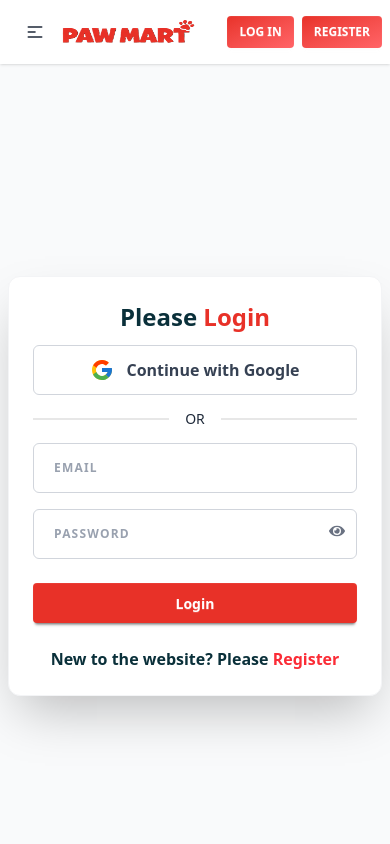
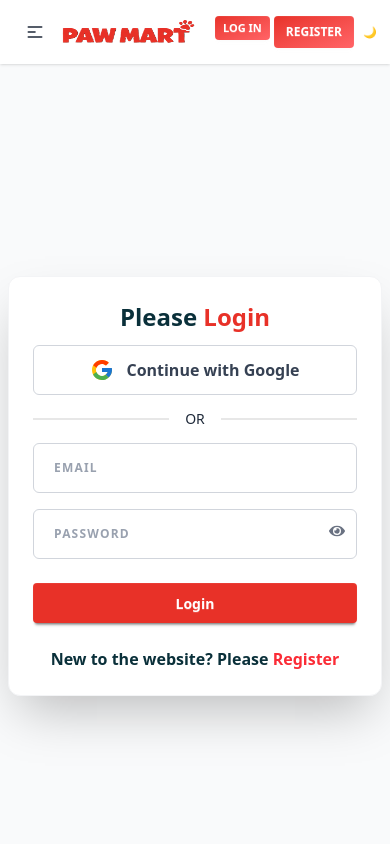
Before and after one commit to Zidanpng/assignment-10-client, a React (Vite) app: page /login in a window 390 px wide. Shown: the top 844 px of the page. Built offline with nearby package versions, Linux system fonts and the light colour scheme; no server answers.

Commit message:
added theme toggle and pdf/print

```diff
--- a/src/components/Navbar.jsx
+++ b/src/components/Navbar.jsx
@@ -1,11 +1,22 @@
-import React, { useContext } from "react";
+import React, { useContext, useEffect, useState } from "react";
 import logo from "../assets/Paw-mart-2.png";
 import { Link, NavLink, useNavigate } from "react-router-dom";
 import { AuthContext } from "../providers/AuthProvider";
 
 const Navbar = () => {
   const { user, logOut } = useContext(AuthContext);
+  const [theme, setTheme] = useState(localStorage.getItem("theme") || "light");
   const navigate = useNavigate();
+
+  useEffect(() => {
+    document.documentElement.setAttribute("data-theme", theme);
+    localStorage.setItem("theme", theme);
+  }, [theme]);
+
+  const toggleTheme = () => {
+    setTheme(theme === "light" ? "dark" : "light");
+  };
+
   return (
     <div>
       <div className="navbar bg-white shadow-sm">
@@ -76,17 +87,17 @@
             </li>
           </ul>
         </div>
-        <div className="navbar-end">
+        <div className="navbar-end gap-1 md:gap-3">
           {user && user?.email ? (
-            <div className="flex items-center gap-3">
+            <div className="flex items-center gap-2 md:gap-3">
               <div
-                className="tooltip tooltip-bottom"
+                className="tooltip tooltip-left md:tooltip-bottom"
                 data-tip={user?.displayName || "User"}
               >
                 <div className="avatar">
                   <Link
                     to="/profile"
-                    className="w-10 rounded-full ring ring-[#e83128] ring-offset-2 block overflow-hidden shadow-md"
+                    className="w-8 h-8 md:w-10 md:h-10 rounded-full ring ring-[#e83128] ring-offset-2 block overflow-hidden shadow-md"
                   >
                     <img
                       src={
@@ -100,16 +111,16 @@
               </div>
               <button
                 onClick={logOut}
-                className="btn btn-sm md:btn-md text-white bg-gradient-to-br from-[#e83128] to-red-400 hover:scale-105 transition-transform border-none"
+                className="btn btn-xs sm:btn-sm md:btn-md text-white bg-gradient-to-br from-[#e83128] to-red-400 hover:scale-105 transition-transform border-none"
               >
                 LOG OUT
               </button>
             </div>
           ) : (
-            <div className="flex gap-2">
+            <div className="flex gap-1 md:gap-2">
               <Link
                 to="/login"
-                className="btn btn-sm md:btn-md text-white bg-gradient-to-br from-[#e83128] to-red-400 hover:scale-105 transition-transform border-none"
+                className="btn btn-xs sm:btn-sm md:btn-md text-white bg-gradient-to-br from-[#e83128] to-red-400 hover:scale-105 transition-transform border-none"
               >
                 LOG IN
               </Link>
@@ -121,7 +132,12 @@
               </Link>
             </div>
           )}
-          <div></div>
+          <button
+            onClick={toggleTheme}
+            className="btn btn-ghost btn-xs sm:btn-sm btn-circle"
+          >
+            {theme === "light" ? "🌙" : "☀️"}
+          </button>
         </div>
       </div>
     </div>
--- a/src/index.css
+++ b/src/index.css
@@ -1,5 +1,7 @@
 @import "tailwindcss";
-@plugin "daisyui";
+@plugin "daisyui" {
+  themes: light, dark;
+}
 
 .dropdown .btn-ghost:focus,
 .dropdown .btn-ghost:active {
@@ -30,3 +32,16 @@
     display: none !important;
   }
 }
+
+@media print {
+  nav,
+  footer,
+  .no-print,
+  .btn {
+    display: none !important;
+  }
+  .print-container {
+    display: block !important;
+    width: 100%;
+  }
+}
--- a/src/pages/MyOrder/MyOrder.jsx
+++ b/src/pages/MyOrder/MyOrder.jsx
@@ -26,6 +26,10 @@
   useEffect(() => {
     fetchOrders();
   }, [user?.email]);
+
+  const handlePDF = () => {
+    window.print();
+  };
 
   const handleDeleteOrder = (id) => {
     Swal.fire({
@@ -61,9 +65,17 @@
   }
   return (
     <div className="max-w-7xl mx-auto px-4 py-10">
-      <h2 className="text-4xl font-black text-[#0a303a] mb-8 uppercase">
-        MY <span className="text-[#e83128]">ORDERS</span>
-      </h2>
+      <div className="flex justify-between items-center mb-4">
+        <h2 className="text-4xl font-black text-[#0a303a] mb-8 uppercase">
+          MY <span className="text-[#e83128]">ORDERS</span>
+        </h2>
+        <button
+          onClick={handlePDF}
+          className="btn bg-[#0a303a] text-white hover:bg-[#e83128] no-print border-none"
+        >
+          Download PDF
+        </button>
+      </div>
       <div className="bg-white shadow-xl rounded-2xl overflow-x-auto">
         <table className="w-full text-left border-collapse min-w-150">
           <thead className="bg-gray-50">
```
